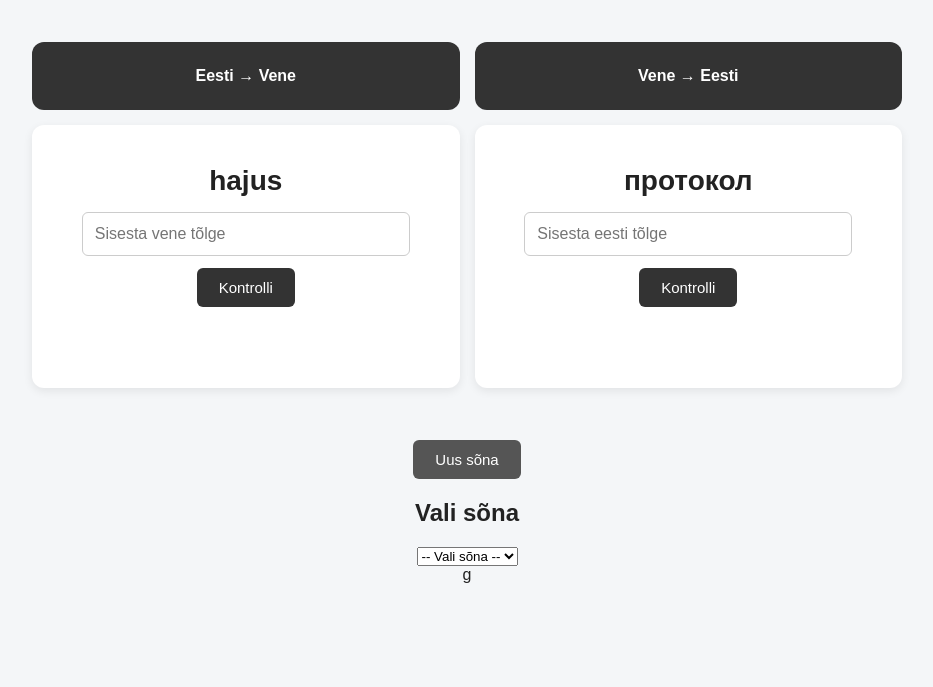
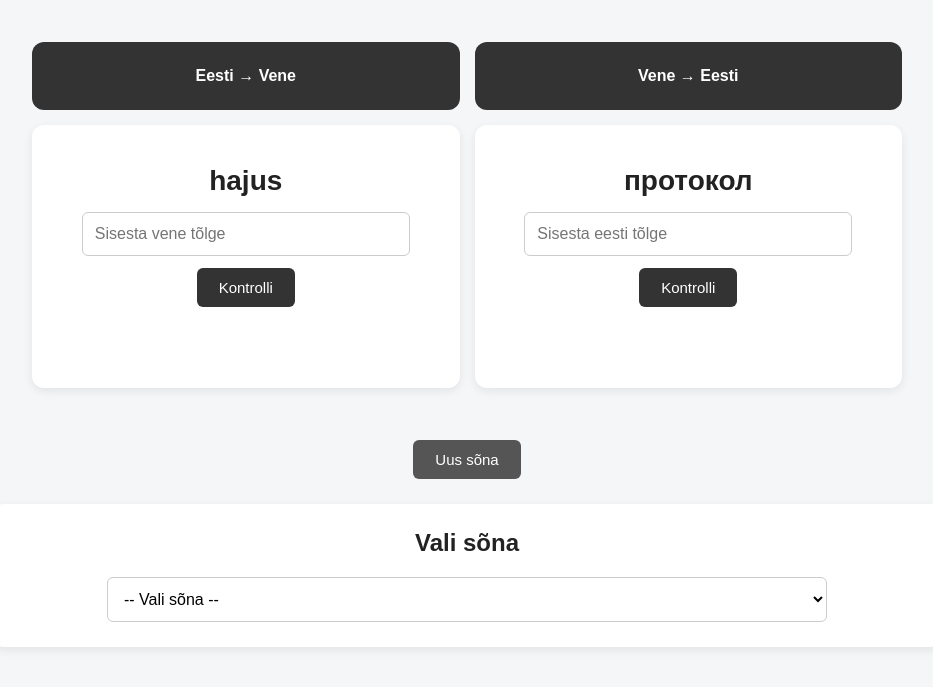
Before and after one commit to TwoSao/Random-sonad, a website: page index.html in a window 1280 px wide. Shown: the part 135-822 px from the top of the page, without its empty margins (173-1106 px from the left). Before the commit the page ends 800 px from the top, so only its background shows below. Drawn offline with Linux system fonts and the light colour scheme.

Commit message:
[#88677] Lisatud CSS sõna valimise alale

```diff
--- a/index.html
+++ b/index.html
@@ -65,4 +65,4 @@
 
 <script src="script.js"></script>
 </body>
-</html>g
+</html>
--- a/style.css
+++ b/style.css
@@ -79,3 +79,27 @@ button:hover {
 #refreshButton {
     background: #555;
 }
+
+/* Sõna valimise ala */
+.word-selection {
+    width: 90%;
+    max-width: 900px;
+    margin: 25px auto 0;
+    padding: 25px;
+    background: white;
+    border-radius: 12px;
+    box-shadow: 0 3px 10px rgba(0, 0, 0, 0.08);
+}
+
+.word-selection h2 {
+    margin-top: 0;
+}
+
+#wordSelect {
+    width: 80%;
+    padding: 12px;
+    border: 1px solid #ccc;
+    border-radius: 6px;
+    font-size: 16px;
+    background: white;
+}
```
